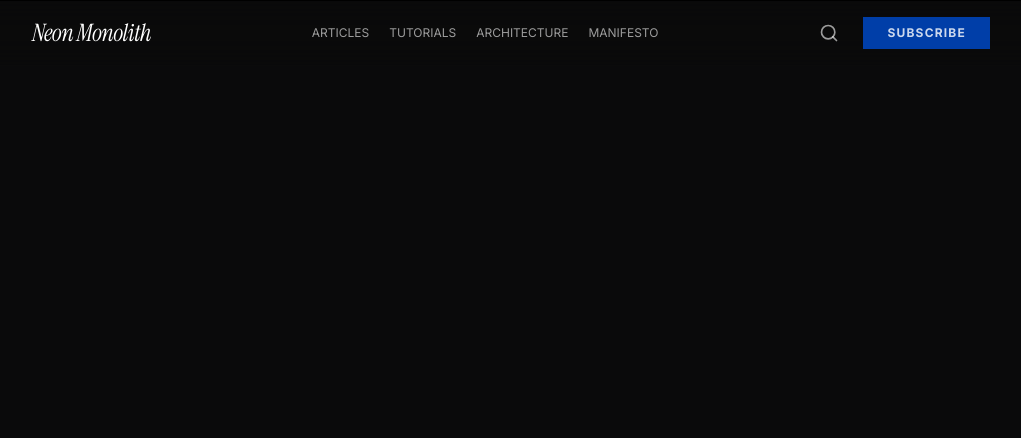
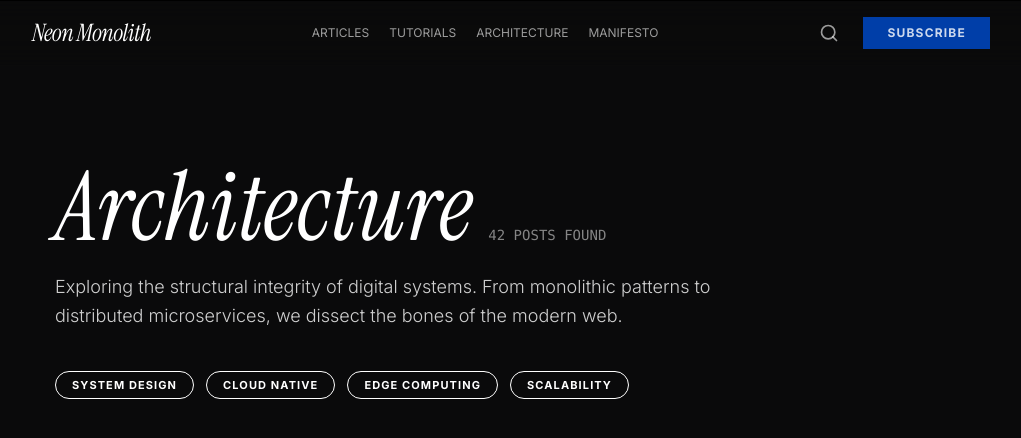
Before and after one commit to Abd2lhakam19/Blog-Site, a Next.js app: page /tags in a window 1280 px wide. Shown: the top 438 px of the page, without its empty margins (129-1150 px from the left). Built offline with nearby package versions, Linux system fonts and the light colour scheme.

Commit message:
Implement TagPage layout with Navbar and Info components; add BlogCard and Related components

```diff
--- a/src/app/tags/page.tsx
+++ b/src/app/tags/page.tsx
@@ -1,10 +1,12 @@
+import Info from '@/features/tags/components/Info';
 import Navbar from '@/features/tags/components/Navbar';
 import React from 'react'
 
 const TagPage = () => {
     return (
-        <div>
+        <div className=' bg-background min-h-screen'>
             <Navbar />
+            <Info />
         </div>
     )
 }
--- /dev/null
+++ b/src/features/tags/components/BlogCard.tsx
@@ -0,0 +1,11 @@
+import React from 'react'
+
+const BlogCard = () => {
+  return (
+    <div>
+
+    </div>
+  )
+}
+
+export default BlogCard
--- /dev/null
+++ b/src/features/tags/components/Info.tsx
@@ -0,0 +1,36 @@
+import React from 'react'
+import Related from './Related'
+
+const Info = () => {
+
+    const names = [
+        'system design', 'cloud native', 'edge computing', 'scalability'
+
+    ]
+    return (
+        <div className='px-6 py-20 sm:px-12 lg:px-24 xl:px-40 '>
+            <div>
+                <div className='px-6 py-20'>
+                    <div className='flex flex-col md:flex-row md:items-baseline gap-4 mb-4'>
+                        <h1 className=' text-white font-headline leading-none italic text-7xl sm:text-8xl'>Architecture</h1>
+                        <span className='uppercase font-mono text-sm text-foreground/50'>
+                            42 posts found
+                        </span>
+                    </div>
+
+                    <p className='text-lg max-w-2xl leading-relaxed font-light text-foreground/80'>
+                        Exploring the structural integrity of digital systems. From monolithic patterns to distributed microservices, we dissect the bones of the modern web.
+                    </p>
+                    <div className='flex items-center mt-10  flex-wrap gap-3'>
+
+                        {names.map((name, index) => (
+                            <Related key={index} name={name} />
+                        ))}
+                    </div>
+                </div>
+            </div>
+        </div>
+    )
+}
+
+export default Info
--- a/src/features/tags/components/Navbar.tsx
+++ b/src/features/tags/components/Navbar.tsx
@@ -3,7 +3,7 @@ import React from 'react'
 
 const Navbar = () => {
     return (
-        <div className='bg-background min-h-screen'>
+        <div >
             <nav className='fixed top-0  px-6 py-4 sm:px-12 lg:px-24 xl:px-40 backdrop-blur-lg border border-b-surface-variant/10 bg-background/70  w-full'>
                 <div className='flex justify-between items-center'>
                     <div>
--- /dev/null
+++ b/src/features/tags/components/Related.tsx
@@ -0,0 +1,13 @@
+import React from 'react'
+
+const Related = ({ name }: { name: string }) => {
+    return (
+        <div>
+            <a href="" className='border border-foreground px-4 py-1.5 rounded-full text-foreground
+             text-[11px] font-bold tracking-widest hover:bg-primary-container transition-colors duration-200
+              hover:border-primary-container uppercase'> {name}</a>
+        </div>
+    )
+}
+
+export default Related
```
